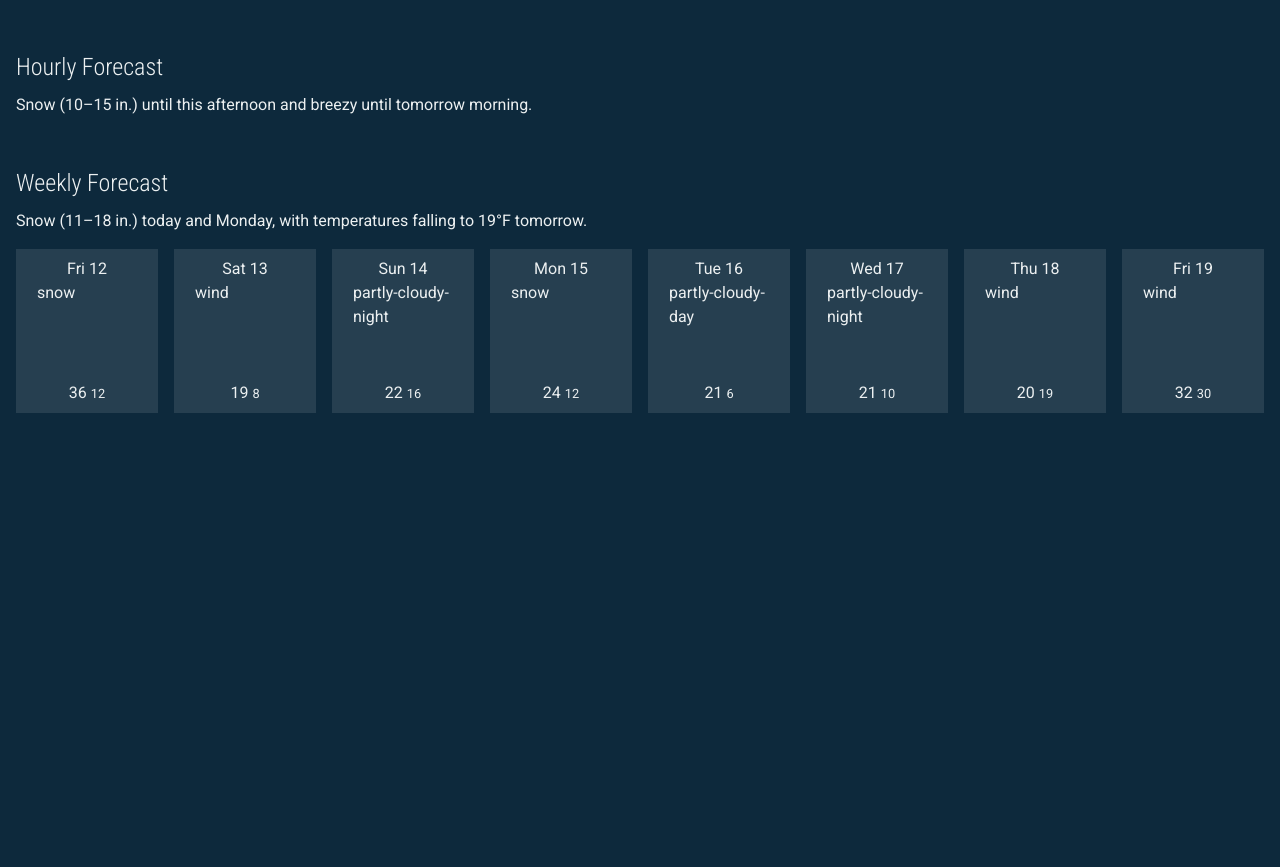
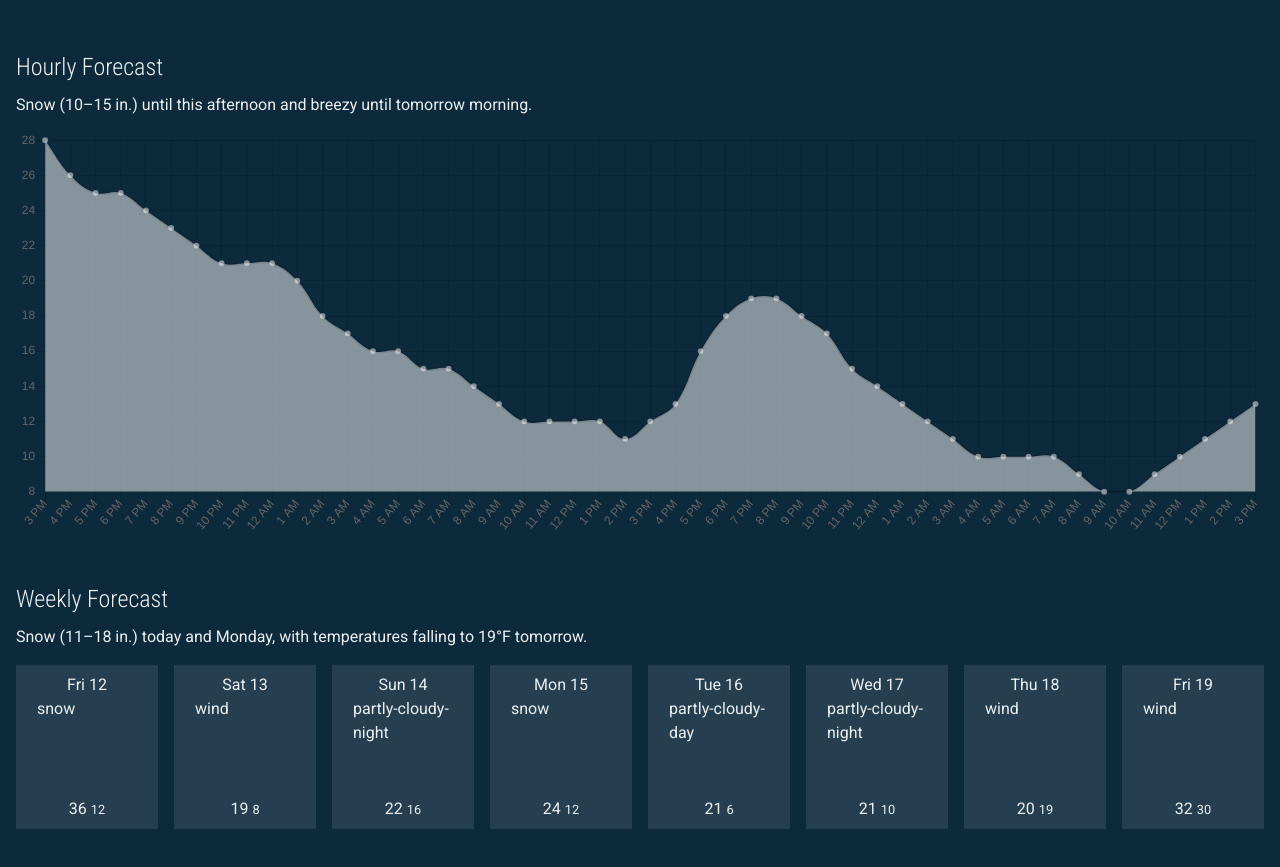
Before and after one commit to jdugdown/weather, a Vue app: page / in a window 1280 px wide. Shown: the part 1202-2069 px from the top of the page. Before the commit the page ends 1663 px from the top, so only its background shows below. Built offline with nearby package versions, Linux system fonts and the light colour scheme; a web font is replaced by a local one.

Commit message:
add line chart of hourly temperatures

```diff
--- a/src/App.vue
+++ b/src/App.vue
@@ -30,6 +30,7 @@ import Currently from './components/Currently'
 import Today from './components/Today'
 import Hourly from './components/Hourly'
 import Weekly from './components/Weekly'
+import LineChart from './components/LineChart'
 
 export default {
   name: 'app',
@@ -37,7 +38,8 @@ export default {
     Currently,
     Today,
     Hourly,
-    Weekly
+    Weekly,
+    LineChart
   },
   data () {
     return {
--- a/src/components/Hourly.vue
+++ b/src/components/Hourly.vue
@@ -2,15 +2,40 @@
   <div class="hourly">
     <h2>Hourly Forecast</h2>
     <p>{{ forecast.summary }}</p>
+    <LineChart :hours="hours" :temps="hourlyTemps"></LineChart>
   </div>
 </template>
 
 <script>
+import moment from 'moment'
+import LineChart from '../components/LineChart'
+
 export default {
   name: 'Hourly',
   props: [
     'forecast',
-  ]
+  ],
+  components: {
+    LineChart
+  },
+  computed: {
+    hours: function() {
+      var hoursOnly = []
+      this.forecast.data.forEach(function(hour) {
+        hour = new Date(hour.time*1000);
+        hour = moment(hour).format('h A')
+        hoursOnly.push(hour)
+      })
+      return hoursOnly
+    },
+    hourlyTemps: function() {
+      var tempsOnly = []
+      this.forecast.data.forEach(function(hour) {
+        tempsOnly.push(Math.round(hour.temperature))
+      })
+      return tempsOnly
+    }
+  }
 }
 </script>
 
```
